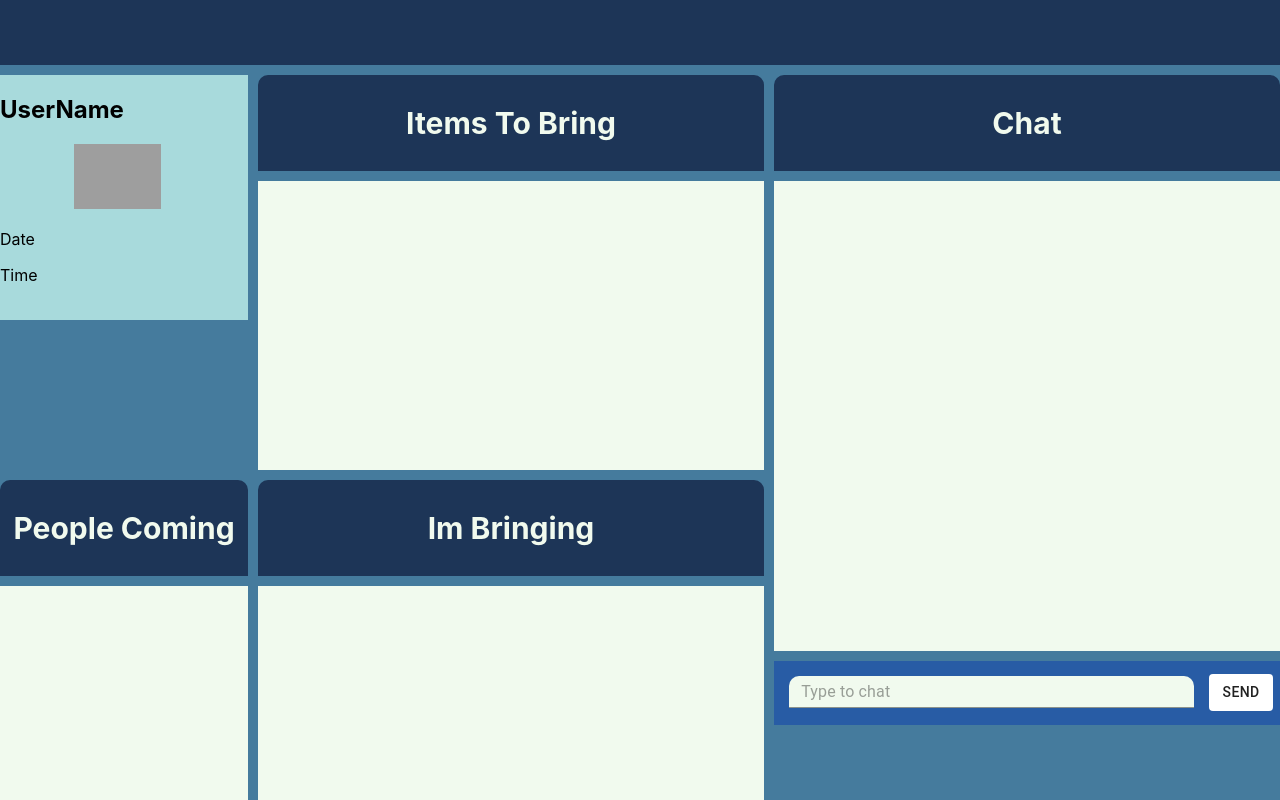
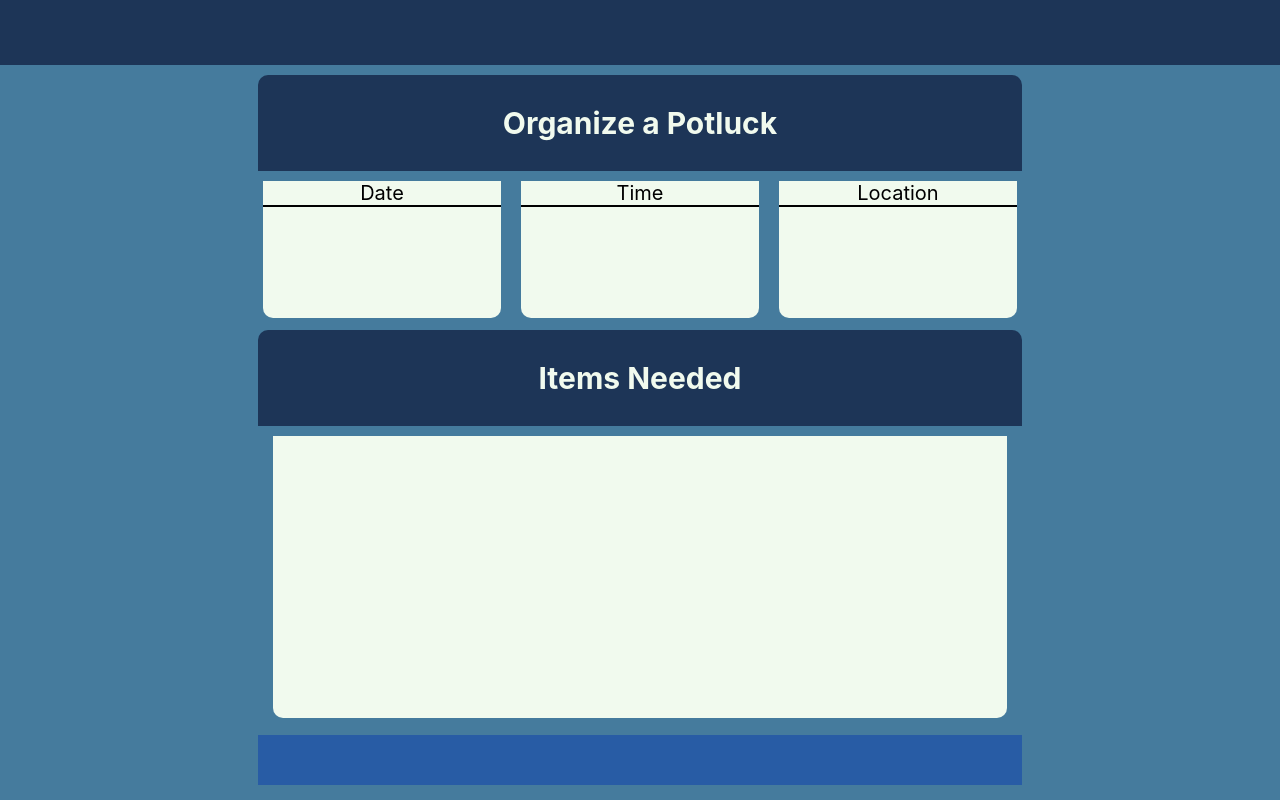
Before and after one commit to njpatterson91/front-end, a React (Create React App) app: page / in a window 1280 px wide. Built offline with nearby package versions, Linux system fonts and the light colour scheme; grey boxes are pictures that could not be loaded.

Commit message:
organize view added

```diff
--- a/src/App.js
+++ b/src/App.js
@@ -1,9 +1,10 @@
 import React from "react";
 import logo from "./logo.svg";
 import PotluckView from "./views/PotluckView";
+import CreatePotluck from "./views/CreatePotluck";
 
 function App() {
-  return <PotluckView />;
+  return <CreatePotluck />;
 }
 
 export default App;
--- /dev/null
+++ b/src/css/createPotluck.css
@@ -0,0 +1,88 @@
+.grid-container {
+  display: grid;
+  grid-template-columns: 1fr 1fr 1fr 1fr 1fr;
+  grid-template-rows: 1fr 1fr 1fr 1fr 1fr 1fr 1fr 1fr 1fr 1fr;
+  gap: 10px 10px;
+  grid-template-areas:
+    "NavBar NavBar NavBar NavBar NavBar"
+    ". CreatePotluckHeader CreatePotluckHeader CreatePotluckHeader ."
+    ". Date Time Location ."
+    ". Date Time Location ."
+    ". NeededItemsHeader NeededItemsHeader NeededItemsHeader ."
+    ". ItemList ItemList ItemList ."
+    ". ItemList ItemList ItemList ."
+    ". ItemList ItemList ItemList ."
+    ". ItemList ItemList ItemList ."
+    ". AddItem AddItem AddItem .";
+  max-height: 100vh;
+  min-height: 100vh;
+  background-color: #457b9d;
+}
+
+.NavBar {
+  grid-area: NavBar;
+}
+
+.CreatePotluckHeader {
+  grid-area: CreatePotluckHeader;
+  background-color: #1d3557;
+  border-top-left-radius: 10px;
+  border-top-right-radius: 10px;
+}
+
+.Date {
+  grid-area: Date;
+  background-color: #f1faee;
+  margin: 0% 2%;
+  margin-bottom: 1%;
+  border-bottom-left-radius: 10px;
+  border-bottom-right-radius: 10px;
+}
+
+.Location {
+  grid-area: Location;
+  background-color: #f1faee;
+  margin: 0% 2%;
+  margin-bottom: 1%;
+  border-bottom-left-radius: 10px;
+  border-bottom-right-radius: 10px;
+}
+
+.Time {
+  grid-area: Time;
+  background-color: #f1faee;
+  margin: 0% 2%;
+  margin-bottom: 1%;
+  border-bottom-left-radius: 10px;
+  border-bottom-right-radius: 10px;
+}
+
+.NeededItemsHeader {
+  grid-area: NeededItemsHeader;
+  background-color: #1d3557;
+  border-top-left-radius: 10px;
+  border-top-right-radius: 10px;
+}
+
+.ItemList {
+  grid-area: ItemList;
+  background-color: #f1faee;
+  margin: 0% 2%;
+  margin-bottom: 1%;
+  border-bottom-left-radius: 10px;
+  border-bottom-right-radius: 10px;
+}
+
+.AddItem {
+  grid-area: AddItem;
+  background-color: #285ca5;
+  margin-bottom: 2%;
+}
+
+/* For presentation only, no need to copy the code below */
+p {
+  text-align: center;
+  border-bottom: 2px solid black;
+  margin: 0 auto;
+  font-size: 20px;
+}
--- a/src/css/potluckView.css
+++ b/src/css/potluckView.css
@@ -48,6 +48,9 @@ h3 {
 .ItemsToBring {
   grid-area: ItemsToBring;
   background-color: #f1faee;
+  margin: 0% 2%;
+  border-bottom-left-radius: 10px;
+  border-bottom-right-radius: 10px;
 }
 
 .ItemsImBringingHeader {
@@ -60,6 +63,10 @@ h3 {
 .ItemsImBringing {
   grid-area: ItemsImBringing;
   background-color: #f1faee;
+  margin: 0% 2%;
+  margin-bottom: 1%;
+  border-bottom-left-radius: 10px;
+  border-bottom-right-radius: 10px;
 }
 
 .ChatHeader {
@@ -72,6 +79,9 @@ h3 {
 .Chat {
   grid-area: Chat;
   background-color: #f1faee;
+  margin: 0% 2%;
+  border-bottom-left-radius: 10px;
+  border-bottom-right-radius: 10px;
 }
 
 .ChatInput {
@@ -89,6 +99,10 @@ h3 {
 .Attendees {
   grid-area: Attendees;
   background-color: #f1faee;
+  margin: 0% 4%;
+  margin-bottom: 2%;
+  border-bottom-left-radius: 10px;
+  border-bottom-right-radius: 10px;
 }
 
 /* For presentation only, no need to copy the code below */
--- /dev/null
+++ b/src/views/CreatePotluck.js
@@ -0,0 +1,28 @@
+import { render } from "@testing-library/react";
+import React from "react";
+import "../css/createPotluck.css";
+
+export default function CreatePotluck() {
+  return (
+    <div class="grid-container">
+      <div class="NavBar"></div>
+      <div class="CreatePotluckHeader">
+        <h3>Organize a Potluck</h3>
+      </div>
+      <div class="Date">
+        <p>Date</p>
+      </div>
+      <div class="Location">
+        <p>Location</p>
+      </div>
+      <div class="Time">
+        <p>Time</p>
+      </div>
+      <div class="NeededItemsHeader">
+        <h3>Items Needed</h3>
+      </div>
+      <div class="ItemList"></div>
+      <div class="AddItem"></div>
+    </div>
+  );
+}
--- a/src/views/PotluckView.js
+++ b/src/views/PotluckView.js
@@ -1,6 +1,7 @@
 import React from "react";
 import "../css/potluckView.css";
 import { Input, Button } from "@material-ui/core";
+import SendIcon from "@material-ui/icons/Send";
 
 export default function PotluckView() {
   return (
@@ -40,11 +41,12 @@ export default function PotluckView() {
             backgroundColor: "#f1faee",
             width: "80%",
             margin: "3%",
-            borderTopLeftRadius: "10px",
-            borderTopRightRadius: "10px",
           }}
         />
-        <Button style={{ backgroundColor: "white" }}>Send</Button>
+        <Button style={{ backgroundColor: "white" }}>
+          <SendIcon />
+          Send
+        </Button>
       </div>
       <div class="AttendeesHeader">
         <h3>People Coming</h3>
```
